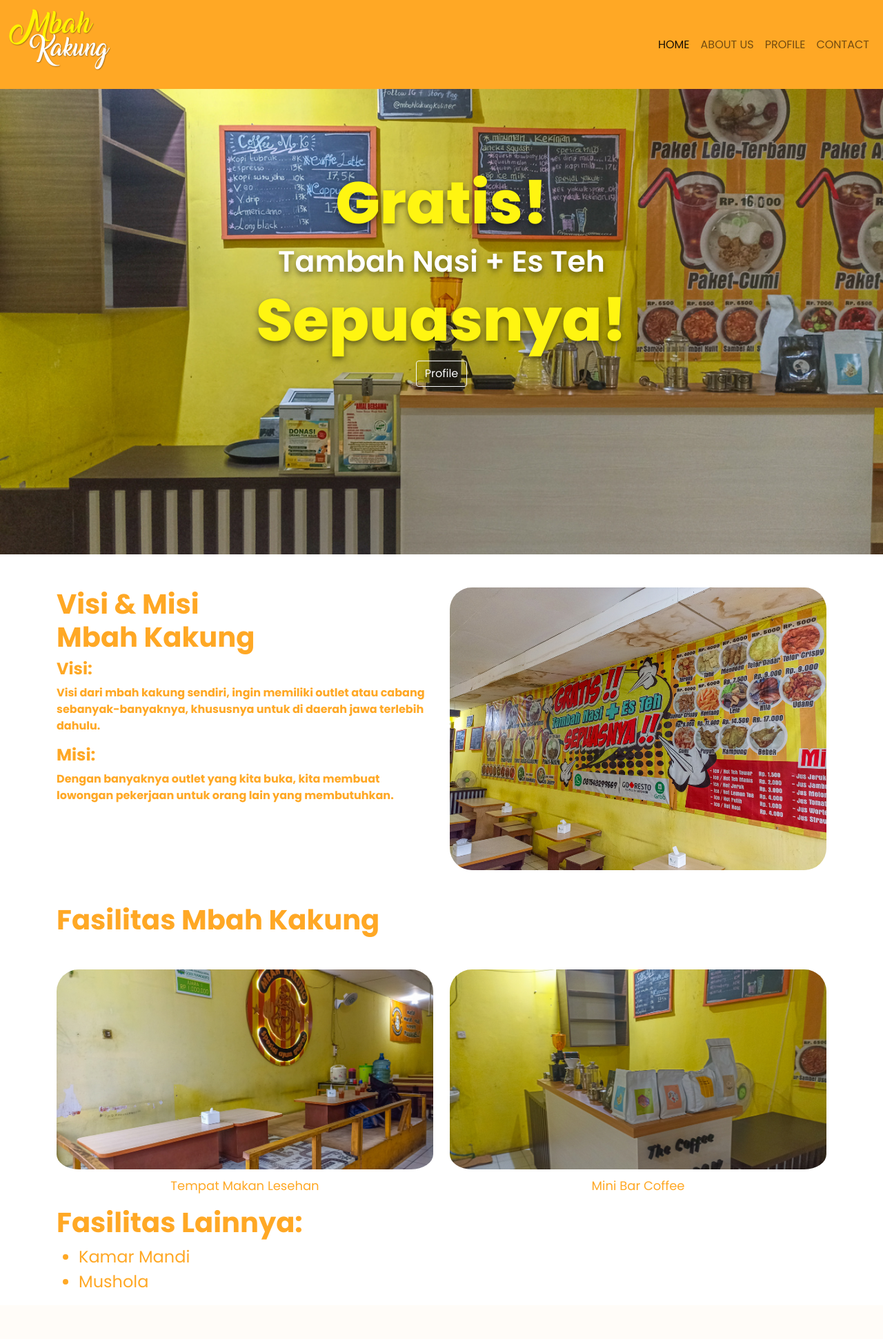
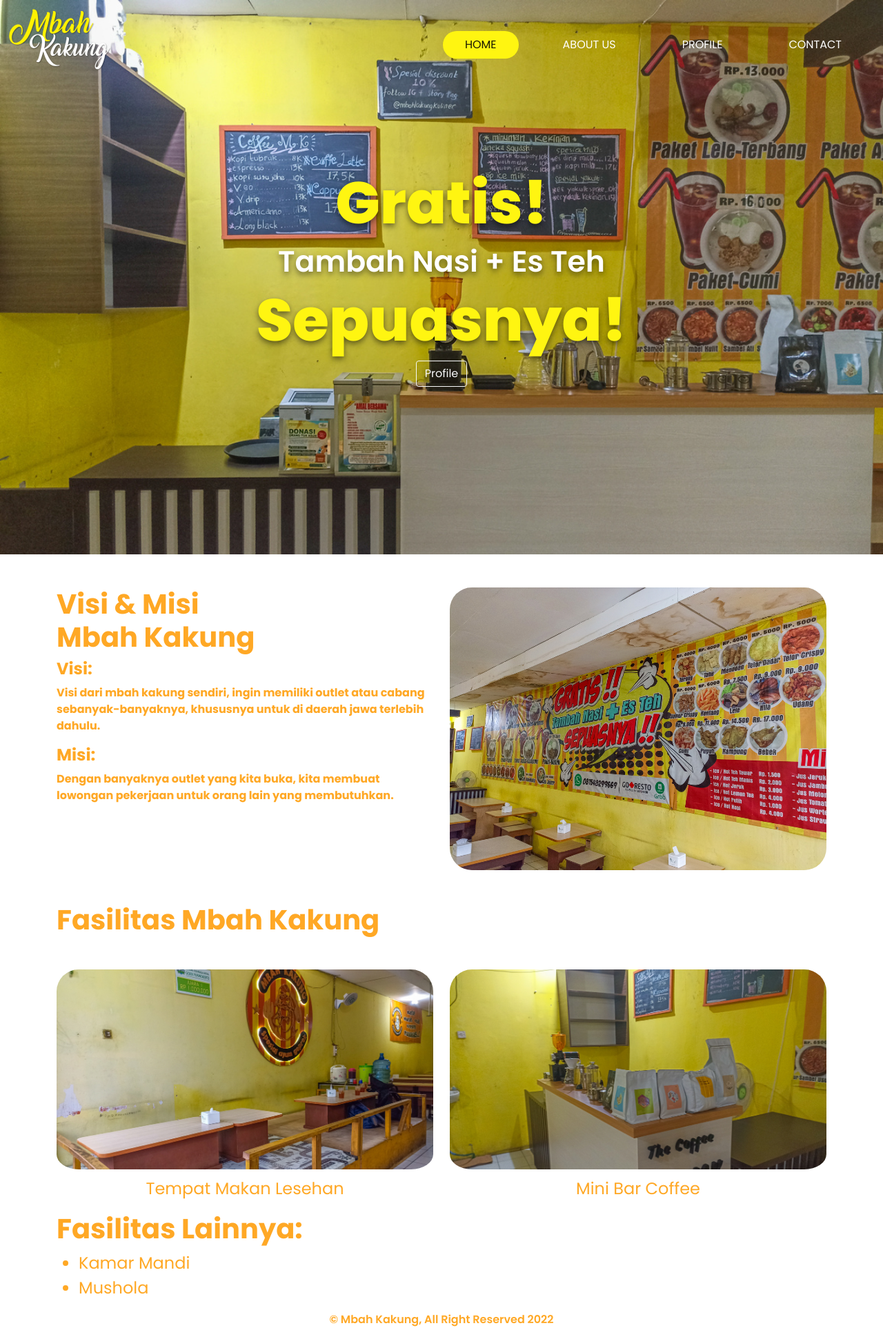
Before and after one commit to ahmadmcer/mbahkakung-spesialayamgeprek, a PHP site: page / in a window 1280 px wide. Shown: the whole page at 69% size. Before the commit the page ends 1868 px from the top, so only its background shows below. Run offline with PHP 8.4, Linux system fonts and the light colour scheme.

Commit message:
feat: nawawi punya v2

```diff
--- a/css/style.css
+++ b/css/style.css
@@ -12,12 +12,21 @@ body {
 }
 
 /* NAVBAR */
-.bg-mbahkakung-primary {
-    background-color: #ffa825;
+.navbar {
+    background-color: transparent;
+    box-shadow: none;
 }
 
-ul{
-    font-family: 'Poppins', sans-serif;
+.navbar-light .navbar-nav .nav-link {
+    color: white;
+    padding: .5rem 2rem;
+    margin: 0 1rem;
+    border-radius: 32px;
+}
+
+.navbar-light .navbar-nav .nav-link.active,
+.navbar-light .navbar-nav .nav-link:hover {
+    background-color: #fff511;
 }
 
 /* HOME */
@@ -90,7 +99,7 @@ ul{
     color: #ffa825;
     font-family: 'Poppins', sans-serif;
     font-weight: 400;
-    font-size: large;
+    font-size: 18pt;
 }
 
 #list-fasilitas-lainnya{
@@ -98,6 +107,13 @@ ul{
     font-size: x-large;
 }
 
+/* FOOTER */
+footer p {
+    text-align: center;
+    color: #ffa825;
+    font-weight: 600;
+}
+
 .grid-container{
     display: grid;
     grid-template-columns: auto auto;
--- a/index.html
+++ b/index.html
@@ -22,7 +22,7 @@
     <header>
 
         <!-- NAVBAR -->
-        <nav class="navbar fixed-top navbar-expand-lg navbar-light bg-mbahkakung-primary">
+        <nav class="navbar fixed-top navbar-expand-lg navbar-light">
             <div class="container-fluid">
 
                 <!-- LOGO NAVBAR -->
@@ -40,16 +40,16 @@
                 <div class="collapse navbar-collapse" id="navbarSupportedContent">
                     <ul class="navbar-nav ms-auto mb-2 mb-lg-0">
                         <li class="nav-item">
-                            <a class="nav-link active" aria-current="page" href="#">HOME</a>
+                            <a class="nav-link active" aria-current="page" href="index.html">HOME</a>
                         </li>
                         <li class="nav-item">
-                            <a class="nav-link" href="#">ABOUT US</a>
+                            <a class="nav-link" href="about-us.html">ABOUT US</a>
                         </li>
                         <li class="nav-item">
-                            <a class="nav-link " href="#">PROFILE</a>
+                            <a class="nav-link " href="profile.html">PROFILE</a>
                         </li>
                         <li class="nav-item">
-                            <a class="nav-link " href="#">CONTACT</a>
+                            <a class="nav-link " href="contact.html">CONTACT</a>
                         </li>
                     </ul>
                 </div>
@@ -64,9 +64,9 @@
 
         <!-- HOME TITLE -->
         <div id="home">
-            <h1 class="home-title"> Gratis! </h1>
-            <h3 class="home-subtitle"> Tambah Nasi + Es Teh </h3>
-            <h1 class="home-title"> Sepuasnya! </h1>
+            <h1 class="home-title">Gratis!</h1>
+            <h3 class="home-subtitle">Tambah Nasi + Es Teh</h3>
+            <h1 class="home-title">Sepuasnya!</h1>
             <a href="#" class="btn btn-outline-light">Profile</a>
         </div>
 
@@ -112,11 +112,20 @@
             </ul>
           </div>
         </div>
-    </div>
-</div>
+
     </main>
+
+    <footer>
+        <p>&copy; Mbah Kakung, All Right Reserved 2022</p>
+    </footer>
 
     <!-- BOOTSTRAP BUNDLE JS -->
     <script src="https://cdn.jsdelivr.net/npm/bootstrap@5.1.3/dist/js/bootstrap.bundle.min.js" integrity="sha384-ka7Sk0Gln4gmtz2MlQnikT1wXgYsOg+OMhuP+IlRH9sENBO0LRn5q+8nbTov4+1p" crossorigin="anonymous"></script>
+
+    <!-- JQUERY JS -->
+    <script src="https://code.jquery.com/jquery-3.6.0.min.js" integrity="sha256-/xUj+3OJU5yExlq6GSYGSHk7tPXikynS7ogEvDej/m4=" crossorigin="anonymous"></script>
+
+    <!-- CUSTOM JS -->
+    <script src="js/script.js"></script>
 </body>
 </html>
--- /dev/null
+++ b/js/script.js
@@ -0,0 +1,9 @@
+$(window).scroll(function() {
+    if ($(window).scrollTop() >= 50) {
+        $('.navbar').css('background', '#ffa825');
+        $('.navbar').css('box-shadow', '0px 2px 4px rgba(0, 0, 0, 0.5)');
+    } else {
+        $('.navbar').css('background', 'transparent');
+        $('.navbar').css('box-shadow', 'none');
+    }
+});
```
